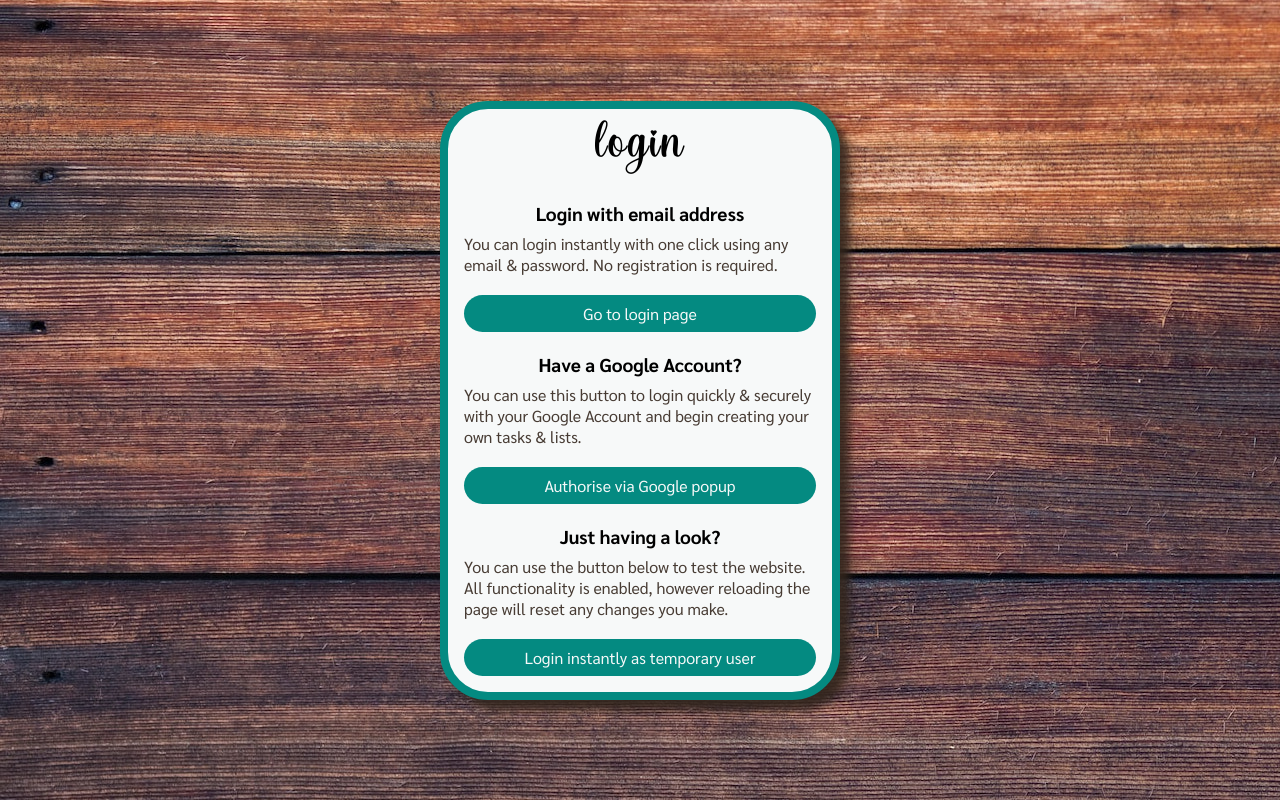
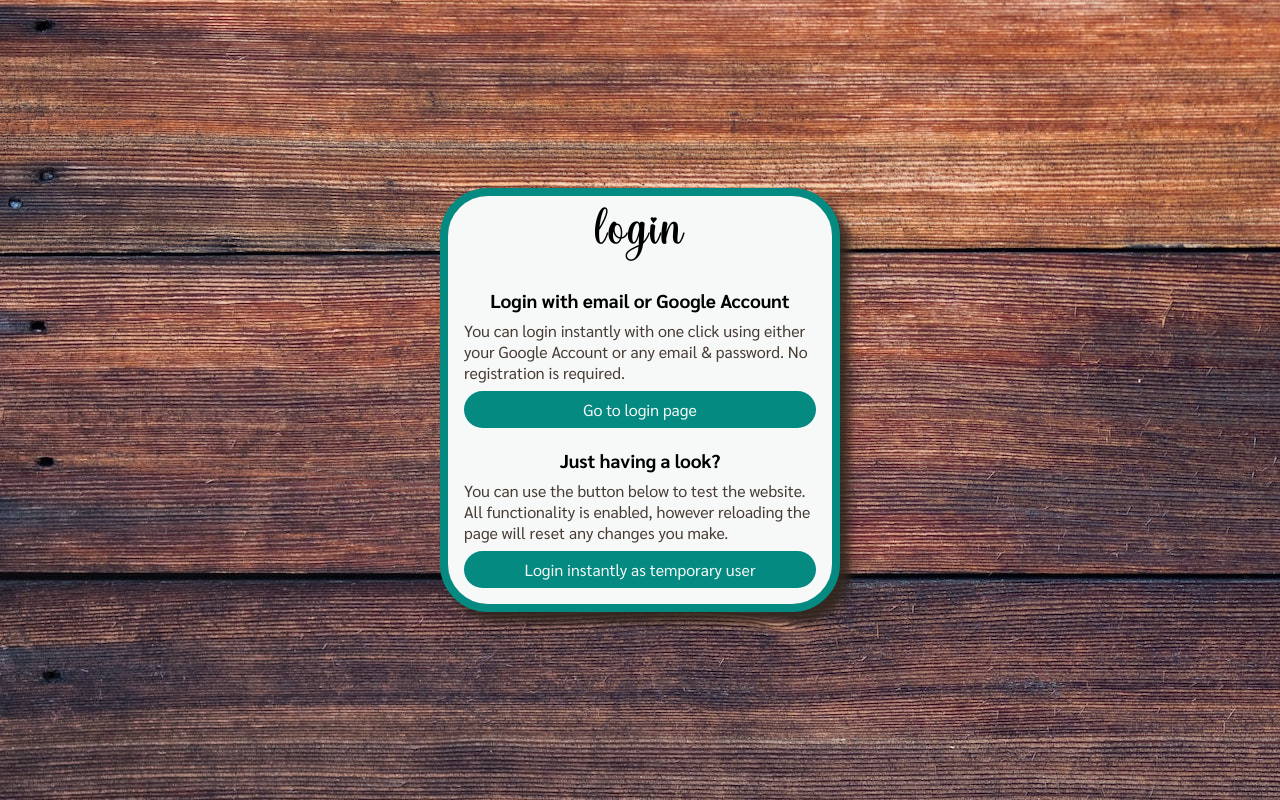
Before and after one commit to mckensis/to-do-list-react, a React (Create React App) app: page / in a window 1280 px wide. Built offline with nearby package versions, Linux system fonts and the light colour scheme; no server answers; a web font is replaced by a local one.

Commit message:
added prompt to google popup for selecting which google account

```diff
--- a/src/components/Header.js
+++ b/src/components/Header.js
@@ -5,7 +5,7 @@ import { signOut } from "firebase/auth";
 import { FaUserCircle } from "react-icons/fa";
 
 const Header = () => {
-  const { user, setUser } = useContext(ToDoListContext);
+  const { user, setUser, setLists } = useContext(ToDoListContext);
   const [expanded, setExpanded] = useState(false);
 
   const handleSignOut = async () => {
@@ -13,6 +13,7 @@ const Header = () => {
     try {
       await signOut(auth);
       setUser(null);
+      setLists(null);
     } catch (err) {
       console.log(err.message);
     }
--- a/src/components/user/LoginForm.js
+++ b/src/components/user/LoginForm.js
@@ -25,15 +25,9 @@ const LoginForm = () => {
     <>
     {!formVisible && <>
     <section className="option">
-      <h3>Login with email address</h3>
-      <span>You can login instantly with one click using any email & password. No registration is required.</span>
+      <h3>Login with email or Google Account</h3>
+      <span>You can login instantly with one click using either your Google Account or any email & password. No registration is required.</span>
       <button type="button" className="option" onClick={() => setFormVisible(true)}>Go to login page</button>
-    </section>
-
-    <section className="option">
-      <h3>Have a Google Account?</h3>
-      <span>You can use this button to login quickly & securely with your Google Account and begin creating your own tasks & lists.</span>
-      <button type="button" className="option" onClick={handleSignInWithGoogle}>Authorise via Google popup</button>
     </section>
 
     <section className="option">
@@ -73,6 +67,13 @@ const LoginForm = () => {
 
         <button type="submit">Create Account & Login</button>
       </form>
+
+      <section className="option">
+        <h3>Have a Google Account?</h3>
+        <span>You can use this button to login quickly & securely with your Google account and begin creating your own tasks & lists.</span>
+        <button type="button" className="option" onClick={handleSignInWithGoogle}>Authorise via Google popup</button>
+      </section>
+
       <button type="button" className="cancel" onClick={() => setFormVisible(false)}>Back to login options</button>
       </>
     }
--- a/src/firebase/firebase.js
+++ b/src/firebase/firebase.js
@@ -22,3 +22,7 @@ export const auth = getAuth(app);
 export const googleProvider = new GoogleAuthProvider();
 export const listRef = collection(firestore, 'lists');
 export const taskRef = collection(firestore, 'tasks');
+
+googleProvider.setCustomParameters({
+  prompt: 'select_account'
+});
--- a/src/handles/handleRetrieveDataFirestore.js
+++ b/src/handles/handleRetrieveDataFirestore.js
@@ -5,9 +5,6 @@ export const handleRetrieveDataFirestore = async (id) => {
   try {
     const lists = await handleRetrieveListsFirestore(id);
     const tasks = await handleRetrieveTasksFirestore(id);
-
-
-    console.log(lists);
 
     lists.forEach(list => {
       tasks.forEach(task => {
--- a/src/index.css
+++ b/src/index.css
@@ -177,7 +177,7 @@ h2 {
 }
 
 .login {
-  gap: .5rem;
+  gap: 1.25rem;
   margin: 0 auto;
   align-self: center;
   display: flex;
@@ -191,7 +191,6 @@ h2 {
 .option {
   width: 100%;
   display: flex;
-  margin-top: 0.75rem;
   flex-direction: column;
   align-items: center;
   gap: 0.5rem;
@@ -236,6 +235,10 @@ form {
   background-color: var(--palette-color-secondary-hover);
   width: 100%;
   padding: 0.75rem;
+}
+
+.login form {
+  margin-bottom: 0;
 }
 
 form button {
```
